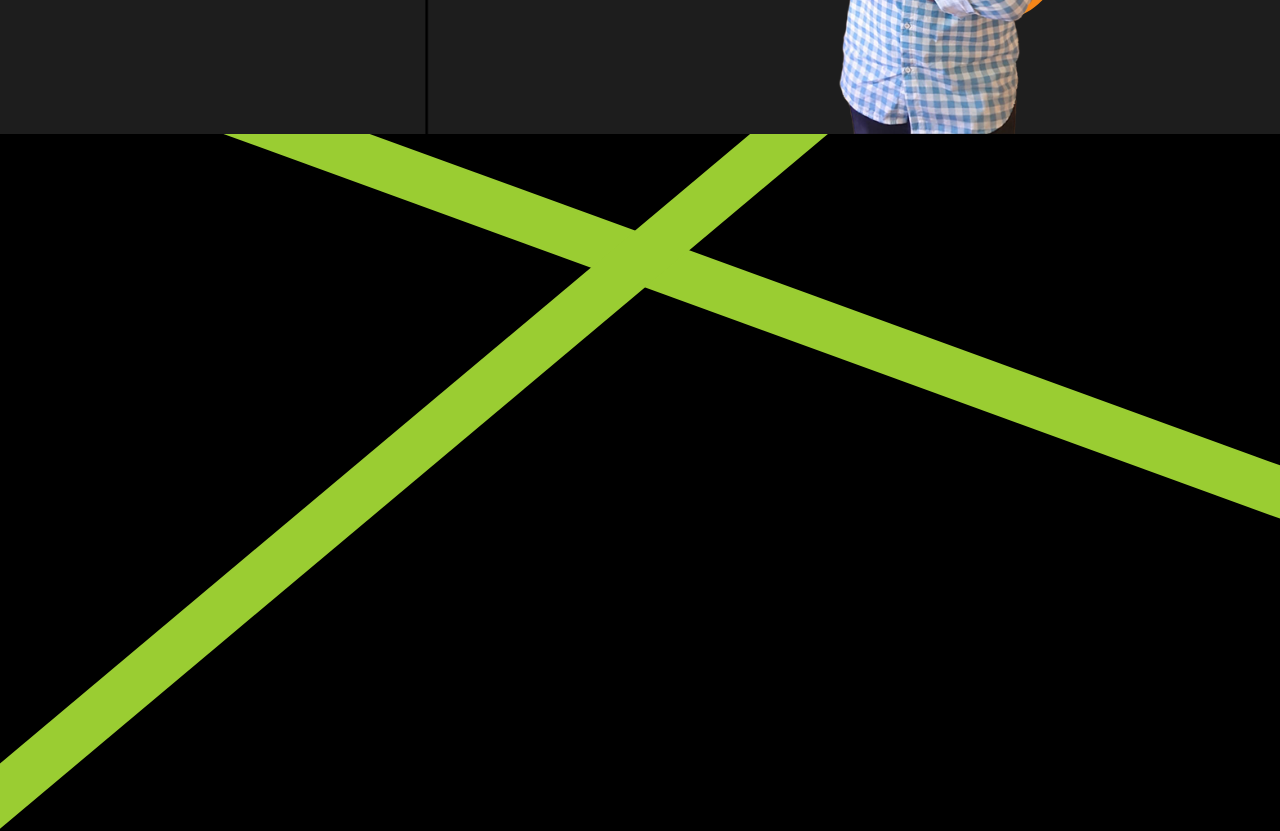
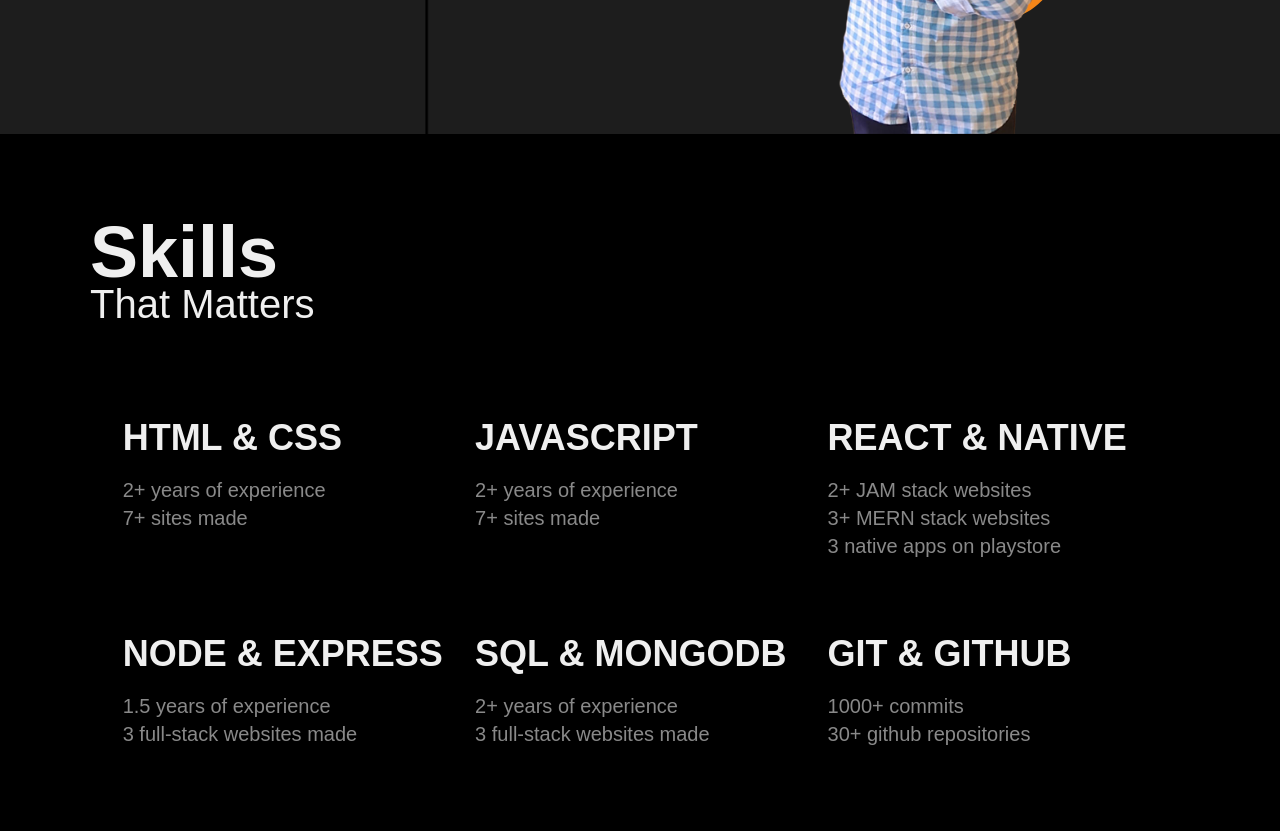
Before and after one commit to TusharYaar/PortfolioV2, a plain HTML site: page index.html in a window 1280 px wide. Shown: the part 1300-2131 px from the top of the page. Drawn offline with nearby package versions, Linux system fonts and the light colour scheme; no server answers; files whose address does not match are found by name.

Commit message:
skill section base made

```diff
--- a/index.html
+++ b/index.html
@@ -125,8 +125,55 @@
         </div>
       </section>
       <section id="skills_section">
-        <div id="skills_strip_1" class="skills_strip"></div>
-        <div id="skills_strip_2" class="skills_strip"></div>
+        <div id="skill_text_heading">
+          <h2>Skills</h2>
+          <span>That Matters</span>
+        </div>
+        <div id="all_skills">
+          <div class="skill_container">
+            <div class="skill_heading">HTML & CSS</div>
+            <div class="skill_body">
+              <p>2+ years of experience</p>
+              <p>7+ sites made</p>
+            </div>
+          </div>
+          <div class="skill_container">
+            <div class="skill_heading">JAVASCRIPT</div>
+            <div class="skill_body">
+              <p>2+ years of experience</p>
+              <p>7+ sites made</p>
+            </div>
+          </div>
+          <div class="skill_container">
+            <div class="skill_heading">REACT & NATIVE</div>
+            <div class="skill_body">
+              <p>2+ JAM stack websites</p>
+              <p>3+ MERN stack websites</p>
+              <p>3 native apps on playstore</p>
+            </div>
+          </div>
+          <div class="skill_container">
+            <div class="skill_heading">NODE & EXPRESS</div>
+            <div class="skill_body">
+              <p>1.5 years of experience</p>
+              <p>3 full-stack websites made</p>
+            </div>
+          </div>
+          <div class="skill_container">
+            <div class="skill_heading">SQL & MONGODB</div>
+            <div class="skill_body">
+              <p>2+ years of experience</p>
+              <p>3 full-stack websites made</p>
+            </div>
+          </div>
+          <div class="skill_container">
+            <div class="skill_heading">GIT & GITHUB</div>
+            <div class="skill_body">
+              <p>1000+ commits</p>
+              <p>30+ github repositories</p>
+            </div>
+          </div>
+        </div>
       </section>
     </main>
     <div id="music_notes_container"></div>
--- a/scripts/aboutSection.js
+++ b/scripts/aboutSection.js
@@ -1,9 +1,10 @@
 about_section_timeline.add({
   targets: "#about_text_container > div",
   width: ["0%", "100%"],
+  duration: 700,
   easing: "easeInOutQuad",
   delay: function (el, i) {
-    return i * 150;
+    return i * 100;
   },
 });
 about_section_timeline.add({
@@ -16,10 +17,12 @@ about_section_timeline.add({
 about_section_timeline.add({
   targets: "#about_text_container > div",
   width: ["100%", "0%"],
+  duration: 700,
+
   left: "100%",
   easing: "easeInOutQuad",
   delay: function (el, i) {
-    return i * 150;
+    return i * 100;
   },
 });
 
--- a/styles/aboutStyle.css
+++ b/styles/aboutStyle.css
@@ -36,6 +36,7 @@
   position: relative;
   padding: 0px 10px;
   display: inline-block;
+  margin: 5px 0px;
 }
 
 #about_text_container > div {
--- a/styles/defaultStyle.css
+++ b/styles/defaultStyle.css
@@ -2,4 +2,5 @@
   margin: 0px;
   padding: 0px;
   box-sizing: border-box;
+  font-family: "neuzeit-grotesk", sans-serif;
 }
--- a/styles/skillStyle.css
+++ b/styles/skillStyle.css
@@ -1,25 +1,138 @@
 #skills_section {
-  height: 100vh;
   background-color: black;
-  padding-top: 100px;
-  position: relative;
-  overflow: hidden;
+  padding: 20px;
+  padding-right: 60px;
 }
 
-.skills_strip {
-  position: absolute;
-  width: 100vw;
-  background-color: yellowgreen;
-  height: 50px;
-  font-size: 50px;
+#skill_text_heading {
+  color: #efefef;
+  display: flex;
+  flex-direction: column;
+  justify-content: flex-start;
 }
-#skills_strip_1 {
-  top: 100;
-  left: 0;
-  transform: rotate(20deg) scaleX(2);
+#skill_text_heading > h2 {
+  font-size: 48px;
+  line-height: 0.8;
 }
-#skills_strip_2 {
-  top: 100;
-  left: 0;
-  transform: rotate(-40deg) scaleX(2);
+#skill_text_heading > span {
+  font-size: 20px;
 }
+@media (min-width: 450px) {
+  #skills_section {
+    padding: 60px;
+  }
+  #skill_text_heading > h2 {
+    font-size: 72px;
+  }
+  #skill_text_heading > span {
+    font-size: 40px;
+  }
+}
+@media (min-width: 510px) {
+  #skills_section {
+    padding: 90px;
+  }
+}
+
+#all_skills {
+  display: flex;
+  justify-content: space-evenly;
+  flex-wrap: wrap;
+  margin-top: 0px;
+  padding: 20px 0px;
+}
+@media (min-width: 682px) {
+  #all_skills {
+    margin-top: 10px;
+    padding: 20px;
+  }
+}
+
+.skill_container {
+  width: 80%;
+  padding: 10px 5px;
+  margin-top: 20px;
+}
+
+.skill_heading {
+  font-weight: bold;
+  font-size: 24px;
+  color: #efefef;
+}
+
+.skill_body {
+  margin-top: 10px;
+  font-size: 16px;
+  color: #898989;
+}
+
+@media (min-width: 438px) {
+  .skill_container {
+    width: 50%;
+    padding: 10px 5px;
+    margin-top: 30px;
+  }
+
+  .skill_heading {
+    font-size: 20px;
+  }
+
+  .skill_body {
+    margin-top: 10px;
+    font-size: 14px;
+  }
+}
+
+@media (min-width: 642px) {
+  .skill_container {
+    width: 45%;
+    padding: 10px;
+    margin-top: 40px;
+  }
+
+  .skill_heading {
+    font-weight: bold;
+    font-size: 24px;
+    color: #efefef;
+  }
+
+  .skill_body {
+    margin-top: 20px;
+    font-size: 16px;
+    color: #898989;
+  }
+}
+
+@media (min-width: 850px) {
+  .skill_container {
+    width: 33%;
+    padding: 10px;
+    margin-top: 40px;
+  }
+
+  .skill_heading {
+    font-size: 24px;
+  }
+
+  .skill_body {
+    margin-top: 20px;
+    font-size: 16px;
+  }
+}
+
+@media (min-width: 980px) {
+  .skill_container {
+    margin-top: 50px;
+  }
+
+  .skill_heading {
+    font-size: 36px;
+  }
+
+  .skill_body {
+    font-size: 20px;
+  }
+}
+.skill_body > p {
+  margin: 5px 0px;
+}
```
